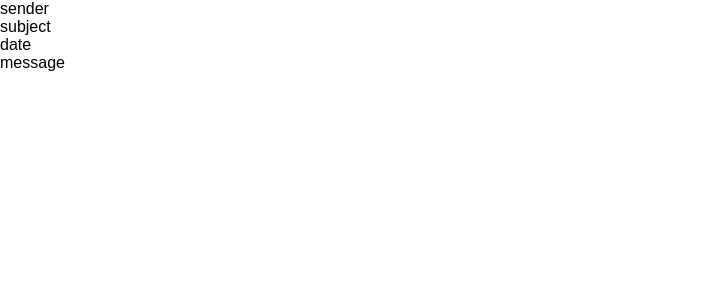
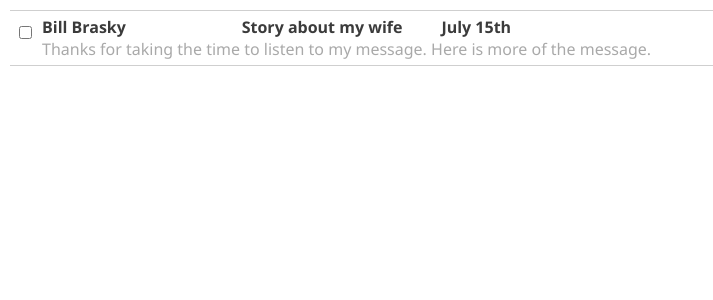
Before and after one commit to daputnam/react-envelope, a React (Create React App) app: page / in a window 1280 px wide. Shown: the top 300 px of the page, without its empty margins (0-713 px from the left). Built offline with nearby package versions, Linux system fonts and the light colour scheme.

Commit message:
added email imbox recreation

```diff
--- a/src/index.css
+++ b/src/index.css
@@ -96,3 +96,33 @@ p {
   color: white;
   font: 1em "Fira Sans", sans-serif;
 }
+
+.email {
+  font-family: 'Segoe UI', Tahoma, Geneva, Verdana, sans-serif;
+  color: darkgrey;
+  flex-direction: row;
+  display:flex;
+  margin: 10px;
+  padding:5px ;
+  border-top: 1px solid #cfcfcf;
+  border-bottom: 1px solid #cfcfcf;
+}
+.top-row {
+  font-weight: bold;
+  color: #3b3b3b;
+  flex-direction: row;
+  display:flex;
+  justify-content: space-between;
+  padding-right:10px;
+}
+.top-row, .bottom-row{
+
+}
+.sender, .subject, .date {
+  flex:1;
+}
+.check {
+  margin-top:10px;
+  flex: 0;
+  margin-right:10px;
+}
--- a/src/index.js
+++ b/src/index.js
@@ -38,35 +38,50 @@ const CreditCard = props => {
     <div className="credit-card">
       <div className="bank-name">{props.cardInfo.bankName}</div>
       <div className="card-number">{props.cardInfo.cardNumber}</div>
-      <div className="card-first-four">{props.cardInfo.cardNumber.slice(0,4)}</div>
-      <div className="valid-thru">VALID THRU {props.cardInfo.expirationMonth}/{props.cardInfo.expirationYear}</div>
+      <div className="card-first-four">
+        {props.cardInfo.cardNumber.slice(0, 4)}
+      </div>
+      <div className="valid-thru">
+        VALID THRU {props.cardInfo.expirationMonth}/{
+          props.cardInfo.expirationYear
+        }
+      </div>
       <div className="name">{props.cardInfo.name.toUpperCase()}</div>
     </div>
-  )
-}
+  );
+};
 
 const MotivationalPoster = props => {
   return (
     <div className="poster">
-      <div className="image"><img src={props.image}/> </div>
+      <div className="image">
+        <img src={props.image} />{" "}
+      </div>
       <div className="poster-title">{props.title}</div>
       <div className="poster-text">{props.text}</div>
     </div>
-  )
-}
+  );
+};
 
 const Email = props => {
   return (
     <div className="email">
-      <div className="sender">sender</div>
-      <div className="title">{props.email.title}</div>
-      <div className="subject">subject</div>
-      <div className="date">date</div>
-      <div className="message">message</div>
+      <div className="check-box">
+        <input className="check" type="checkbox" />
+      </div>
+      <div className="text">
+        <div className="top-row">
+          <div className="sender">{props.email.sender}</div>
+          <div className="subject">{props.email.subject}</div>
+          <div className="date">{props.email.date}</div>
+        </div>
+        <div className="bottom-row">
+          <div className="message">{props.email.message}</div>
+        </div>
+      </div>
     </div>
-
-  )
-}
+  );
+};
 
 const person1 = {
   firstName: "Bob",
@@ -97,20 +112,20 @@ const creditInfo = {
   cardNumber: "2222 1234 5678 9123",
   expirationMonth: "08",
   expirationYear: "29"
-}
+};
 const poster = {
   image: "https://avatars0.githubusercontent.com/u/11948214?s=460&v=4",
   title: "Code alot",
   text: "it's super easy"
+};
+const email = {
+  sender: "Bill Brasky",
+  subject: "Story about my wife",
+  date: "July 15th",
+  message:
+    "Thanks for taking the time to listen to my message. Here is more of the message."
+};
+ReactDOM.render(<Email email={email} />, document.getElementById("root"));
+{
+  /* <MotivationalPoster image={poster.image} title={poster.title} text={poster.text} /> */
 }
-const email = {
-  sender:"Bill Brasky",
-  subject:"Story about my wife",
-  date: "July 15th 2018",
-  message: "Thanks for taking the time to listen to my message. Here is more of the message."
-}
-ReactDOM.render(
-  <Email email={email}/>,
-  document.getElementById("root")
-);
-{/* <MotivationalPoster image={poster.image} title={poster.title} text={poster.text} /> */}
```
